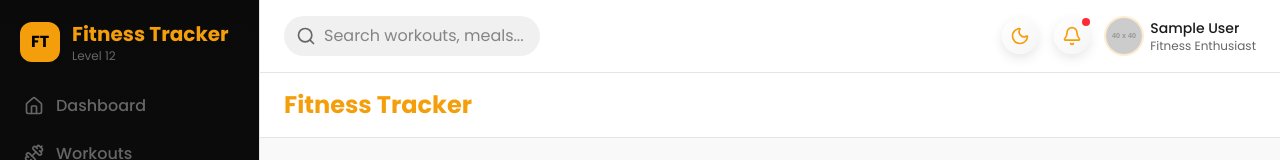
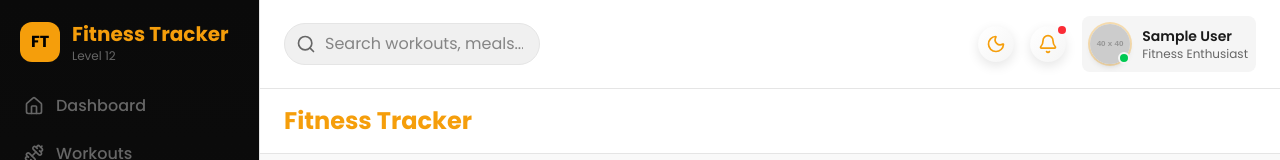
Before and after one commit to OwaisAbdullah644/fitness_tracker, a React (Vite) app in the folder client/: page /dashboard/progress in a window 1280 px wide. Shown: the top 160 px of the page. Built offline with nearby package versions, Linux system fonts and the light colour scheme; no server answers; sample sign-in values are in the browser's storage; the HTML template or start-up script is replaced by a standard one.

Commit message:
Added profile page

```diff
--- a/client/src/Dashboard/components/NavbarSection.jsx
+++ b/client/src/Dashboard/components/NavbarSection.jsx
@@ -10,6 +10,10 @@ const NavbarSection = ({ user, toggleTheme, isDark }) => {
   const handleProfileClick = () => {
     navigate('/dashboard/profile');
   };
+
+  const profileImageUrl = user?.profilePic
+    ? `http://localhost:3000/uploads/${user.profilePic}`
+    : 'https://via.placeholder.com/40';
 
   return (
     <motion.header
@@ -24,6 +28,11 @@ const NavbarSection = ({ user, toggleTheme, isDark }) => {
             type="text"
             placeholder="Search workouts, meals..."
             className="input pl-10 pr-4 py-2 rounded-full w-64 focus:outline-none focus:ring-2 focus:ring-[var(--accent)]/50 transition"
+            style={{
+              backgroundColor: 'var(--input-bg)',
+              color: 'var(--text-primary)',
+              border: '1px solid var(--border)'
+            }}
           />
         </div>
       </div>
@@ -35,6 +44,7 @@ const NavbarSection = ({ user, toggleTheme, isDark }) => {
           onClick={toggleTheme}
           className="p-2 rounded-full card"
           aria-label="Toggle theme"
+          style={{ backgroundColor: 'var(--bg-card)' }}
         >
           {isDark ? (
             <Sun className="w-5 h-5" style={{ color: 'var(--accent)' }} />
@@ -47,6 +57,7 @@ const NavbarSection = ({ user, toggleTheme, isDark }) => {
           whileHover={{ scale: 1.1 }}
           whileTap={{ scale: 0.95 }}
           className="relative p-2 rounded-full card"
+          style={{ backgroundColor: 'var(--bg-card)' }}
         >
           <Bell className="w-5 h-5" style={{ color: 'var(--accent)' }} />
           <span className="absolute top-0 right-0 w-2 h-2 bg-red-500 rounded-full"></span>
@@ -55,16 +66,28 @@ const NavbarSection = ({ user, toggleTheme, isDark }) => {
         <motion.div
           whileHover={{ scale: 1.05 }}
           onClick={handleProfileClick}
-          className="flex items-center space-x-2 cursor-pointer"
+          className="flex items-center space-x-3 cursor-pointer p-2 rounded-lg transition-colors"
+          style={{ backgroundColor: 'var(--bg-card-hover)' }}
         >
-          <img
-            src={user?.profilePic ? `http://localhost:3000/uploads/${user.profilePic}` : 'https://via.placeholder.com/40'}
-            alt="Profile"
-            className="w-9 h-9 rounded-full object-cover ring-2 ring-[var(--accent)]/20"
-          />
-          <div className="hidden md:block">
-            <p className="text-sm font-medium">{user?.name || 'Guest'}</p>
-            <p className="text-xs" style={{ color: 'var(--text-muted)' }}>Fitness Enthusiast</p>
+          <div className="relative">
+            <img
+              src={profileImageUrl}
+              alt="Profile"
+              className="w-10 h-10 rounded-full object-cover ring-2 ring-[var(--accent)]/30 shadow-md"
+              onError={(e) => {
+                e.target.src = 'https://via.placeholder.com/40';
+              }}
+            />
+            <div className="absolute bottom-0 right-0 w-3 h-3 bg-green-500 rounded-full border-2 border-[var(--bg-card-hover)]"></div>
+          </div>
+
+          <div className="text-left">
+            <p className="text-sm font-semibold" style={{ color: 'var(--text-primary)' }}>
+              {user?.name || 'Guest User'}
+            </p>
+            <p className="text-xs" style={{ color: 'var(--text-muted)' }}>
+              Fitness Enthusiast
+            </p>
           </div>
         </motion.div>
       </div>
--- a/client/src/Dashboard/components/ProfileSection.jsx
+++ b/client/src/Dashboard/components/ProfileSection.jsx
@@ -1,4 +1,3 @@
-// src/Dashboard/components/ProfileSection.jsx
 import React, { useState, useEffect } from 'react';
 import axios from 'axios';
 import { motion } from 'framer-motion';
--- a/client/src/Dashboard/components/ProgressInputSection.jsx
+++ b/client/src/Dashboard/components/ProgressInputSection.jsx
@@ -53,7 +53,7 @@ const ProgressInputSection = ({ onProgressAdded }) => {
         runTime: "",
         liftWeight: "",
       });
-      onProgressAdded(); // Refresh parent
+      onProgressAdded();
     } catch (err) {
       toast.error("Failed to save progress");
       console.error(err);
--- a/client/src/Dashboard/components/SidebarSection.jsx
+++ b/client/src/Dashboard/components/SidebarSection.jsx
@@ -1,4 +1,3 @@
-// src/Dashboard/components/SidebarSection.jsx
 import React, { useState } from 'react';
 import { motion } from 'framer-motion';
 import {
--- a/client/src/Dashboard/components/WeightProgressSection.jsx
+++ b/client/src/Dashboard/components/WeightProgressSection.jsx
@@ -1,4 +1,3 @@
-// src/Dashboard/components/WeightProgressSection.jsx
 import React, { useState, useEffect } from 'react';
 import axios from 'axios';
 import { motion } from 'framer-motion';
```
Also changed, not shown: 3 other files (tests, documents, lock files or other folders).
